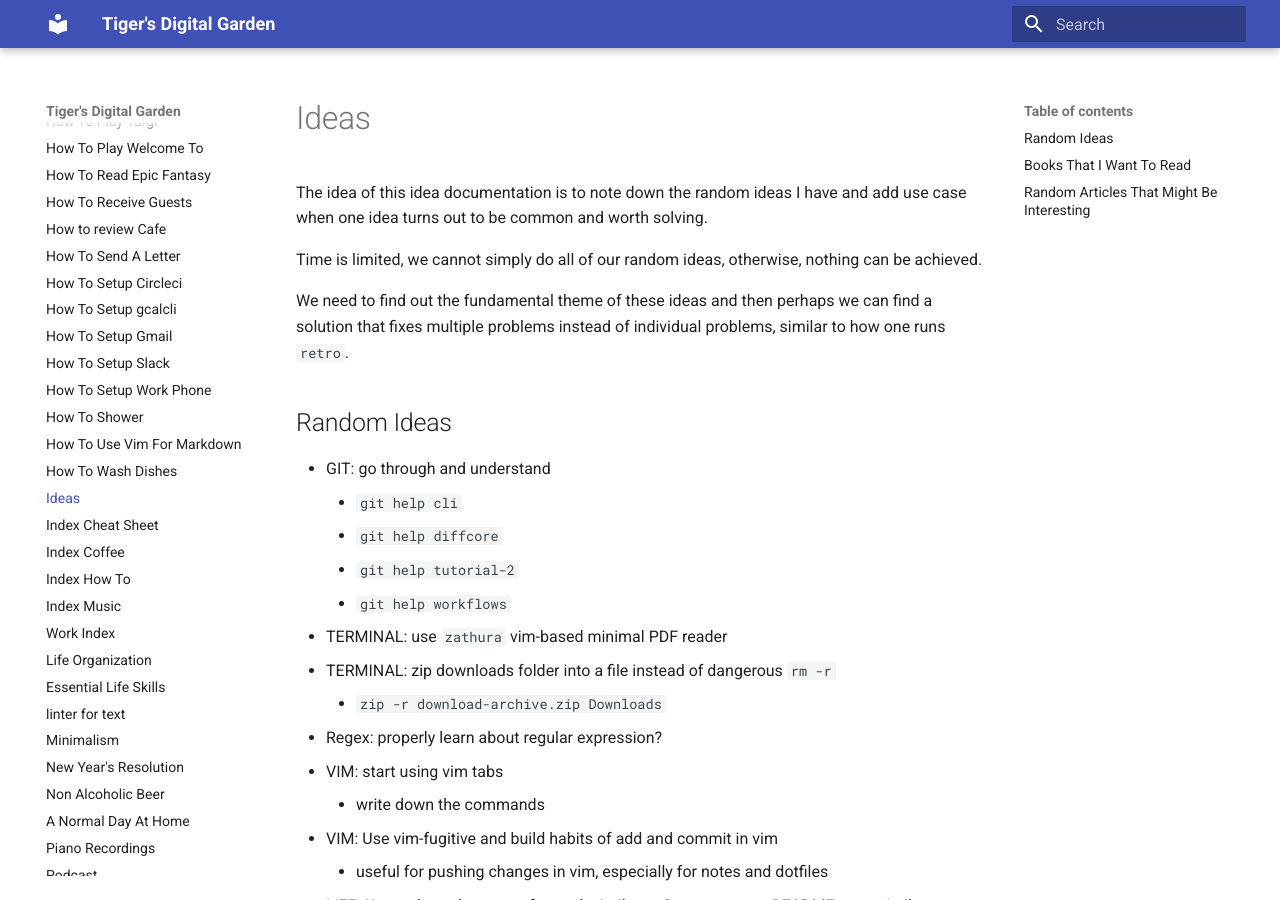
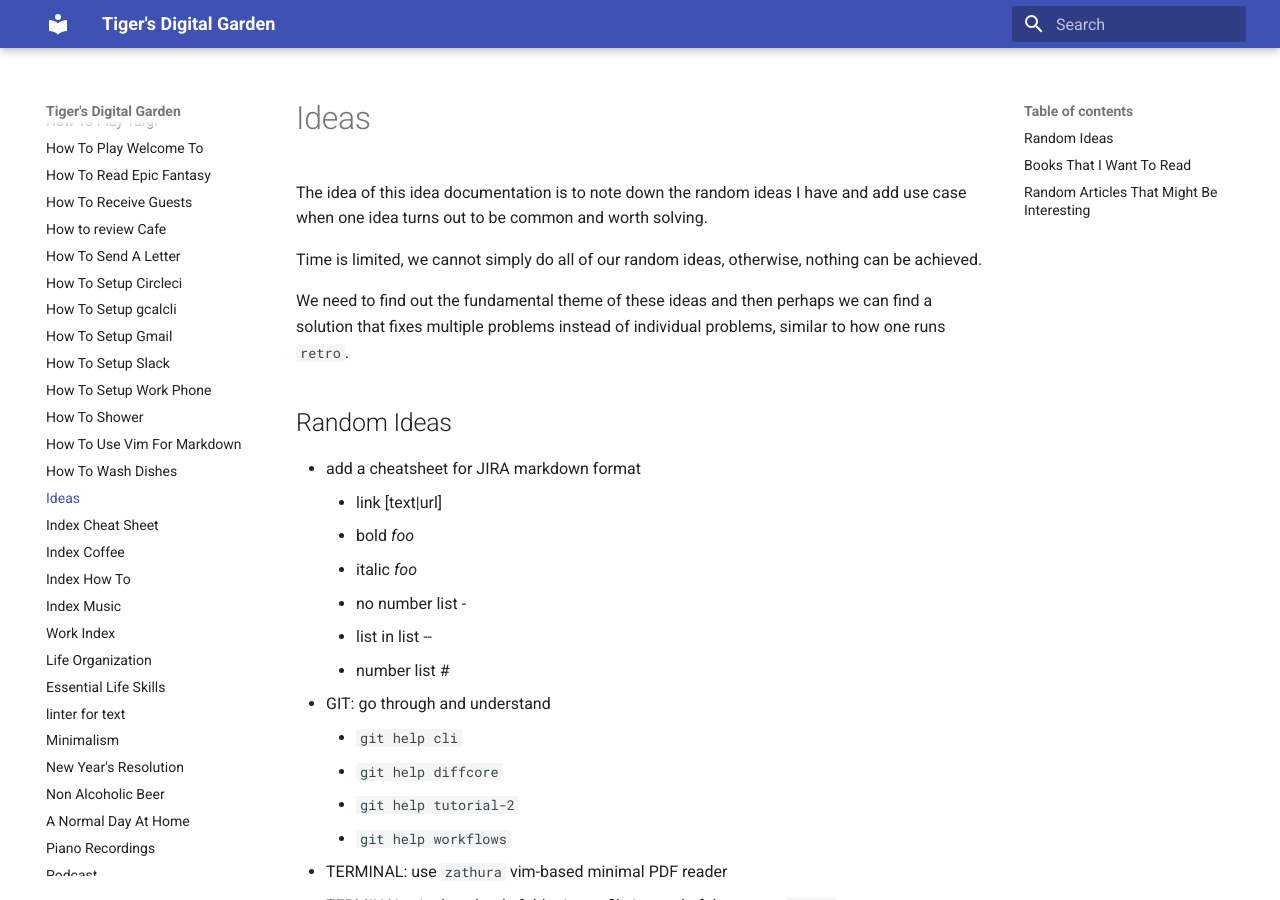
Before and after one commit to ynotstartups/notes, an MkDocs documentation site: the page built from notes/ideas.md, in a window 1280 px wide and 900 px high. Built offline with MkDocs 1.6.1 and Material for MkDocs 9.7.7, drawn with Linux system fonts in a browser that asks for light colours.

Commit message:
add more ideas

```diff
--- a/notes/ideas.md
+++ b/notes/ideas.md
@@ -8,6 +8,13 @@ We need to find out the fundamental theme of these ideas and then perhaps we can
 
 ## Random Ideas
 
+- add a cheatsheet for JIRA markdown format
+  - link \[text|url\]
+  - bold *foo*
+  - italic _foo_
+  - no number list -
+  - list in list --
+  - number list #
 - GIT: go through and understand
   - `git help cli`
   - `git help diffcore`
```
Also changed, not shown: other parts of notes/ideas.md (+2 -0 lines).
